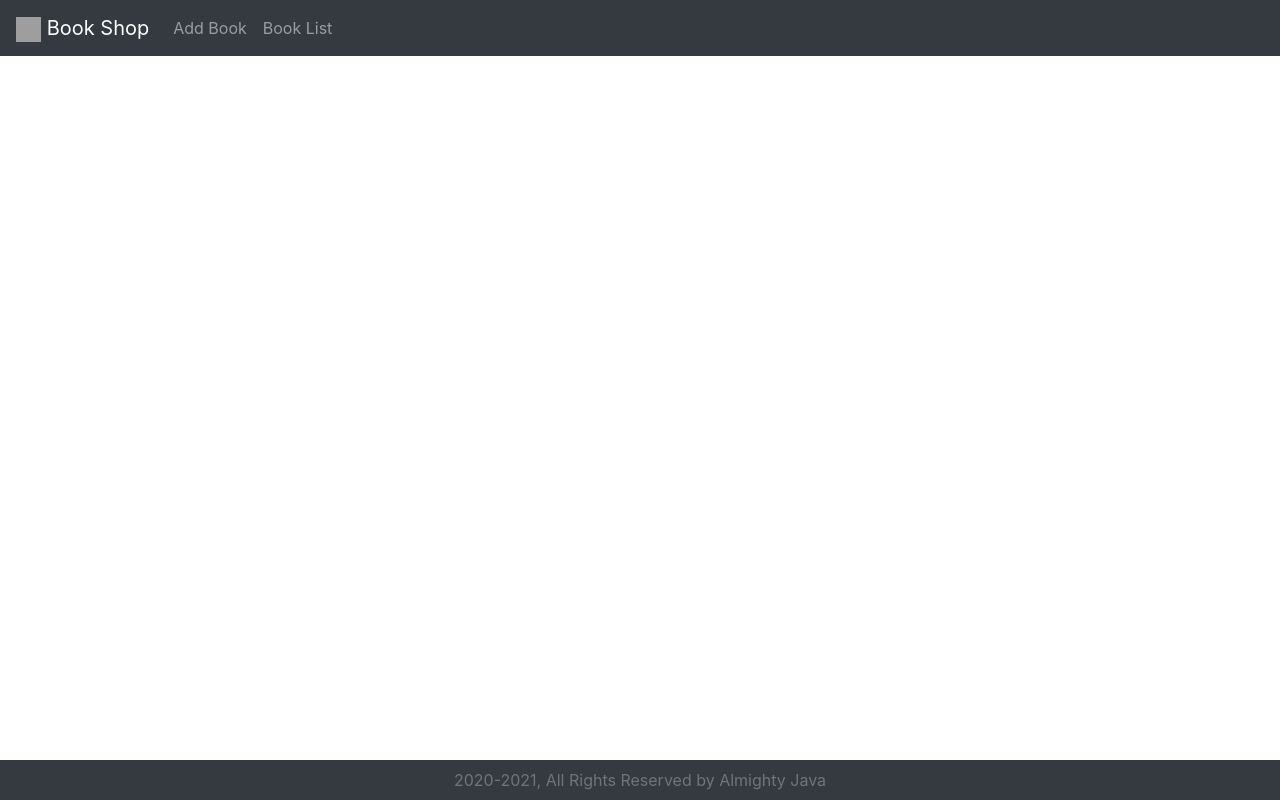
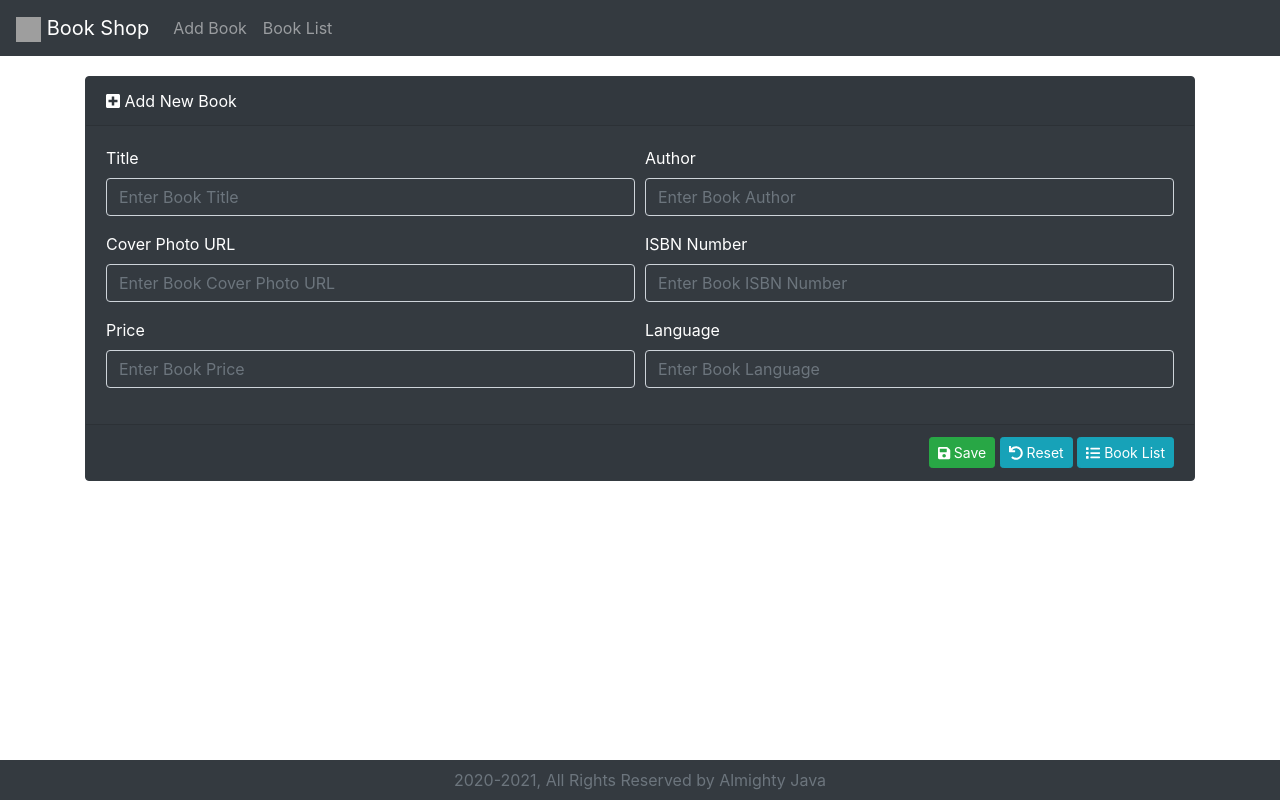
Before and after one commit to sarika296/Book-Rest_API-with-ReactJS, a React (Create React App) app in the folder src/main/reactjs/: page /edit/add in a window 1280 px wide. Built offline with nearby package versions, Linux system fonts and the light colour scheme; grey boxes are pictures that could not be loaded.

Commit message:
update functionality added

```diff
--- a/src/main/reactjs/src/App.js
+++ b/src/main/reactjs/src/App.js
@@ -1,6 +1,7 @@
 import React from 'react';
 import {Container, Row, Col} from 'react-bootstrap';
 import {BrowserRouter as Router, Switch, Route} from 'react-router-dom';
+
 import NavigationBar from './components/NavigationBar';
 import Welcome from './components/Welcome';
 import Book from './components/Book';
@@ -21,6 +22,7 @@ function App() {
                         <Switch>
                             <Route path="/" exact component={Welcome}/>
                             <Route path="/add" exact component={Book}/>
+                            <Route path="/edit/:id" exact component={Book}/>
                             <Route path="/list" exact component={BookList}/>
                         </Switch>
                     </Col>
--- a/src/main/reactjs/src/components/Book.js
+++ b/src/main/reactjs/src/components/Book.js
@@ -2,7 +2,7 @@ import React, {Component} from 'react';
 
 import {Card, Form, Button, Col} from 'react-bootstrap';
 import {FontAwesomeIcon} from '@fortawesome/react-fontawesome';
-import {faSave, faPlusSquare, faUndo} from '@fortawesome/free-solid-svg-icons';
+import {faSave, faPlusSquare, faUndo, faList, faEdit} from '@fortawesome/free-solid-svg-icons';
 import MyToast from './MyToast';
 import axios from 'axios';
 
@@ -17,12 +17,38 @@ export default class Book extends Component {
     }
 
     initialState = {
-        title:'', author:'', coverPhotoURL:'', isbnNumber:'', price:'', language:''
+        id:'', title:'', author:'', coverPhotoURL:'', isbnNumber:'', price:'', language:''
+    };
+
+    componentDidMount() {
+        const bookId = +this.props.match.params.id;
+        if(bookId) {
+            this.findBookById(bookId);
+        }
     }
+
+    findBookById = (bookId) => {
+        axios.get("http://localhost:8081/rest/books/"+bookId)
+            .then(response => {
+                if(response.data != null) {
+                    this.setState({
+                        id: response.data.id,
+                        title: response.data.title,
+                        author: response.data.author,
+                        coverPhotoURL: response.data.coverPhotoURL,
+                        isbnNumber: response.data.isbnNumber,
+                        price: response.data.price,
+                        language: response.data.language
+                    });
+                }
+            }).catch((error) => {
+            console.error("Error - "+error);
+        });
+    };
 
     resetBook = () => {
         this.setState(() => this.initialState);
-    }
+    };
 
     submitBook = event => {
         event.preventDefault();
@@ -39,7 +65,7 @@ export default class Book extends Component {
         axios.post("http://localhost:8081/rest/books", book)
             .then(response => {
                 if(response.data != null) {
-                    this.setState({"show":true});
+                    this.setState({"show":true, "method":"post"});
                     setTimeout(() => this.setState({"show":false}), 3000);
                 } else {
                     this.setState({"show":false});
@@ -47,13 +73,44 @@ export default class Book extends Component {
             });
 
         this.setState(this.initialState);
-    }
+    };
+
+    updateBook = event => {
+        event.preventDefault();
+
+        const book = {
+            id: this.state.id,
+            title: this.state.title,
+            author: this.state.author,
+            coverPhotoURL: this.state.coverPhotoURL,
+            isbnNumber: this.state.isbnNumber,
+            price: this.state.price,
+            language: this.state.language
+        };
+
+        axios.put("http://localhost:8081/rest/books", book)
+            .then(response => {
+                if(response.data != null) {
+                    this.setState({"show":true, "method":"put"});
+                    setTimeout(() => this.setState({"show":false}), 3000);
+                    setTimeout(() => this.bookList(), 3000);
+                } else {
+                    this.setState({"show":false});
+                }
+            });
+
+        this.setState(this.initialState);
+    };
 
     bookChange = event => {
         this.setState({
             [event.target.name]:event.target.value
         });
-    }
+    };
+
+    bookList = () => {
+        return this.props.history.push("/list");
+    };
 
     render() {
         const {title, author, coverPhotoURL, isbnNumber, price, language} = this.state;
@@ -61,13 +118,13 @@ export default class Book extends Component {
         return (
             <div>
                 <div style={{"display":this.state.show ? "block" : "none"}}>
-                    <MyToast children = {{show:this.state.show, message:"Book Saved Successfully.", type:"success"}}/>
+                    <MyToast show = {this.state.show} message = {this.state.method === "put" ? "Book Updated Successfully." : "Book Saved Successfully."} type = {"success"}/>
                 </div>
                 <Card className={"border border-dark bg-dark text-white"}>
                     <Card.Header>
-                        <FontAwesomeIcon icon={faPlusSquare} /> Add New Book
+                        <FontAwesomeIcon icon={this.state.id ? faEdit : faPlusSquare} /> {this.state.id ? "Update Book" : "Add New Book"}
                     </Card.Header>
-                    <Form onReset={this.resetBook} onSubmit={this.submitBook} id="bookFormId">
+                    <Form onReset={this.resetBook} onSubmit={this.state.id ? this.updateBook : this.submitBook} id="bookFormId">
                         <Card.Body>
                             <Form.Row>
                                 <Form.Group as={Col} controlId="formGridTitle">
@@ -126,10 +183,13 @@ export default class Book extends Component {
                         </Card.Body>
                         <Card.Footer style={{"textAlign":"right"}}>
                             <Button size="sm" variant="success" type="submit">
-                                <FontAwesomeIcon icon={faSave} /> Submit
+                                <FontAwesomeIcon icon={faSave} /> {this.state.id ? "Update" : "Save"}
                             </Button>{' '}
                             <Button size="sm" variant="info" type="reset">
                                 <FontAwesomeIcon icon={faUndo} /> Reset
+                            </Button>{' '}
+                            <Button size="sm" variant="info" type="button" onClick={this.bookList.bind()}>
+                                <FontAwesomeIcon icon={faList} /> Book List
                             </Button>
                         </Card.Footer>
                     </Form>
--- a/src/main/reactjs/src/components/BookList.js
+++ b/src/main/reactjs/src/components/BookList.js
@@ -3,6 +3,7 @@ import React, {Component} from 'react';
 import {Card, Table, Image, ButtonGroup, Button} from 'react-bootstrap';
 import {FontAwesomeIcon} from '@fortawesome/react-fontawesome';
 import {faList, faEdit, faTrash} from '@fortawesome/free-solid-svg-icons';
+import {Link} from 'react-router-dom';
 import MyToast from './MyToast';
 import axios from 'axios';
 
@@ -46,7 +47,7 @@ export default class BookList extends Component {
         return (
             <div>
                 <div style={{"display":this.state.show ? "block" : "none"}}>
-                    <MyToast children = {{show:this.state.show, message:"Book Deleted Successfully.", type:"danger"}}/>
+                    <MyToast show = {this.state.show} message = {"Book Deleted Successfully."} type = {"danger"}/>
                 </div>
                 <Card className={"border border-dark bg-dark text-white"}>
                     <Card.Header><FontAwesomeIcon icon={faList} /> Book List</Card.Header>
@@ -79,7 +80,7 @@ export default class BookList extends Component {
                                             <td>{book.language}</td>
                                             <td>
                                                 <ButtonGroup>
-                                                    <Button size="sm" variant="outline-primary"><FontAwesomeIcon icon={faEdit} /></Button>{' '}
+                                                    <Link to={"edit/"+book.id} className="btn btn-sm btn-outline-primary"><FontAwesomeIcon icon={faEdit} /></Link>{' '}
                                                     <Button size="sm" variant="outline-danger" onClick={this.deleteBook.bind(this, book.id)}><FontAwesomeIcon icon={faTrash} /></Button>
                                                 </ButtonGroup>
                                             </td>
--- a/src/main/reactjs/src/components/MyToast.js
+++ b/src/main/reactjs/src/components/MyToast.js
@@ -12,13 +12,13 @@ export default class MyToast extends Component {
         };
 
         return (
-            <div style={this.props.children.show ? toastCss : null}>
-                <Toast className={`border text-white ${this.props.children.type === "success" ? "border-success bg-success" : "border-danger bg-danger"}`} show={this.props.children.show}>
-                    <Toast.Header className={`text-white ${this.props.children.type === "success" ? "bg-success" : "bg-danger"}`} closeButton={false}>
+            <div style={this.props.show ? toastCss : null}>
+                <Toast className={`border text-white ${this.props.type === "success" ? "border-success bg-success" : "border-danger bg-danger"}`} show={this.props.show}>
+                    <Toast.Header className={`text-white ${this.props.type === "success" ? "bg-success" : "bg-danger"}`} closeButton={false}>
                         <strong className="mr-auto">Success</strong>
                     </Toast.Header>
                     <Toast.Body>
-                        {this.props.children.message}
+                        {this.props.message}
                     </Toast.Body>
                 </Toast>
             </div>
```
